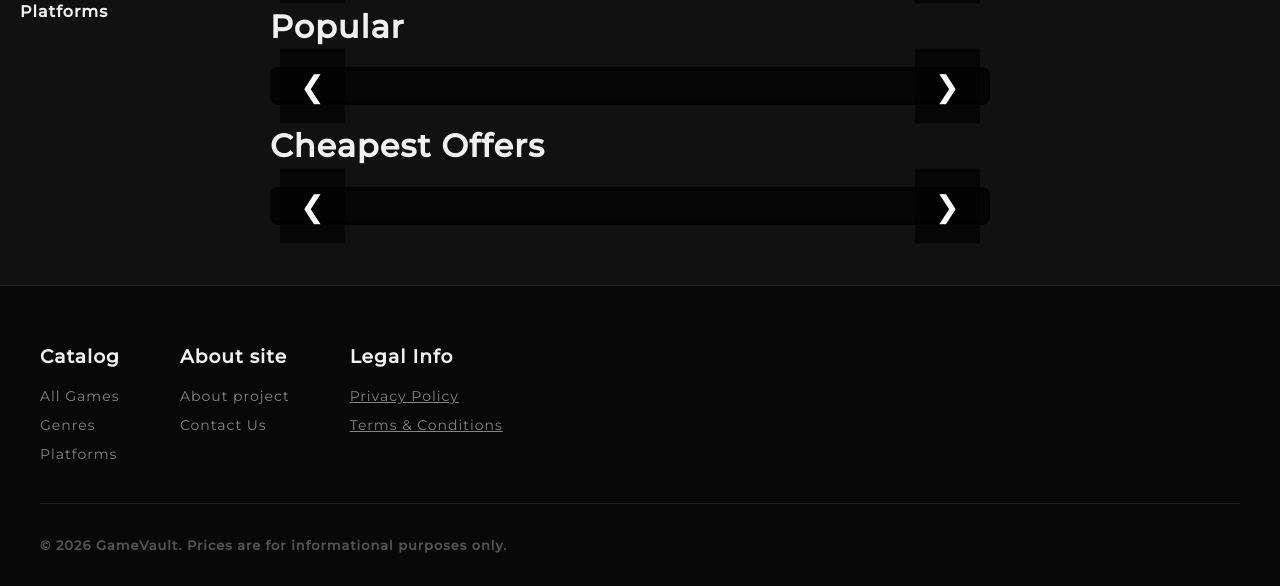
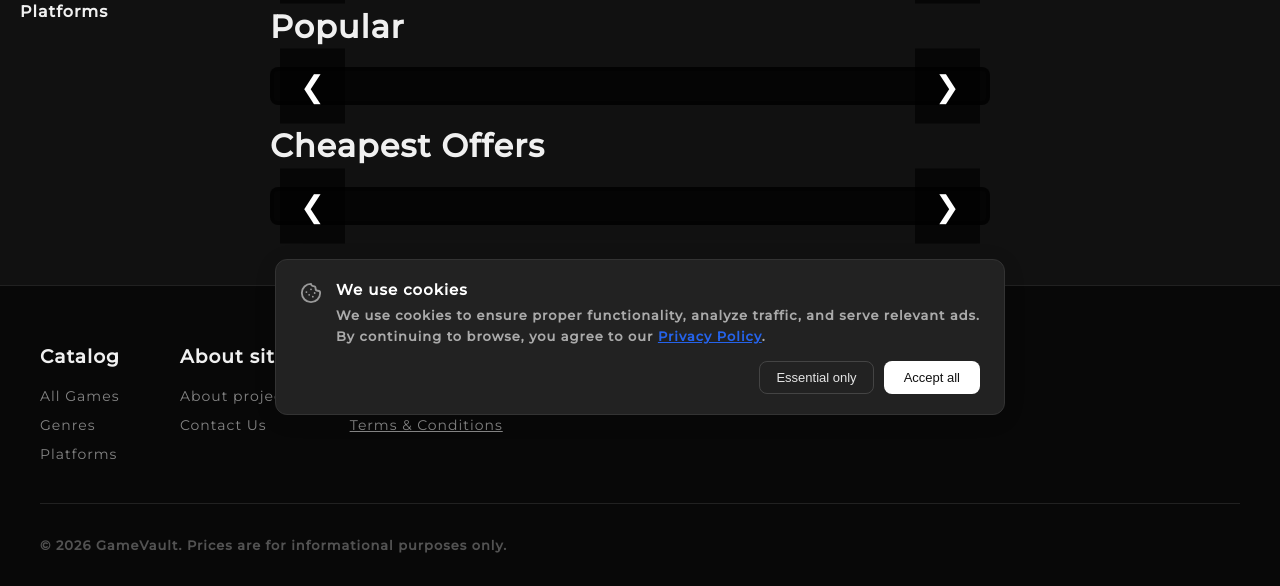
Before and after one commit to C001tea/Games_site, a Django app: page / in a window 1280 px wide. Shown: the part 369-955 px from the top of the page. Run offline with Django 5.2, Linux system fonts and the light colour scheme; data that the repository does not hold is empty.

Commit message:
added cookie

```diff
--- a/gamescatalog/catalog/templates/catalog/base.html
+++ b/gamescatalog/catalog/templates/catalog/base.html
@@ -157,5 +157,7 @@
     });
 </script>
 
+{% include 'catalog/cookie_banner.html' %}
+
 </body>
 </html>
--- /dev/null
+++ b/gamescatalog/catalog/templates/catalog/cookie_banner.html
@@ -0,0 +1,47 @@
+{% if not request.COOKIES.cookie_consent %}
+<div id="cookie-banner" style="position:fixed; bottom:0; left:0; right:0; z-index:9999; padding:16px; display:flex; justify-content:center;">
+  <div style="max-width:680px; width:100%; background:#222222; border:1px solid #333333; border-radius:12px; padding:20px 24px; display:flex; flex-direction:column; gap:14px; box-shadow:0 4px 24px rgba(0,0,0,0.08);">
+
+      <div style="display:flex; gap:14px; align-items:flex-start;">
+      <div style="display:flex; align-items:center; justify-content:center; padding-top:2px;">
+        <svg width="22" height="22" viewBox="0 0 24 24" fill="none" stroke="#999999" stroke-width="2" stroke-linecap="round" stroke-linejoin="round">
+          <path d="M12 2a10 10 0 1 0 10 10c0-1.5-1-2.5-2.5-2.5a2.5 2.5 0 0 1-2.5-2.5c0-1.5-1-2.5-2.5-2.5A2.5 2.5 0 0 1 12 2z"/>
+          <path d="M12 8h.01M16 12h.01M10 14h.01M14 16h.01M7 11h.01"/>
+        </svg>
+      </div>
+
+      <div style="flex: 1;">
+        <p style="margin:0 0 6px; font-size:15px; font-weight:600; color:#ffffff;">We use cookies</p>
+        <p style="margin:0; font-size:13px; color:#aaaaaa; line-height:1.6;">
+          We use cookies to ensure proper functionality, analyze traffic, and serve relevant ads.
+          By continuing to browse, you agree to our
+          <a href="{% url 'privacy' %}" style="color:#2563eb;">Privacy Policy</a>.
+        </p>
+      </div>
+    </div>
+
+    <div style="display:flex; gap:10px; justify-content:flex-end;">
+      <button onclick="setCookieConsent('minimal')" style="padding:8px 16px; font-size:13px;
+      border-radius:8px; cursor:pointer; background:transparent; border:1px solid #444444; color:#e5e5e5;"
+      onmouseover="this.style.background='#383838'"
+      onmouseout="this.style.background='#2d2d2d'">
+          Essential only
+      </button>
+      <button onclick="setCookieConsent('all')" style="padding:8px 20px; font-size:13px;
+      border-radius:8px; cursor:pointer; background:#ffffff; border:none; color:#111111; font-weight:500;"
+      onmouseover="this.style.background='#f3f4f6'"
+      onmouseout="this.style.background='#ffffff'">
+          Accept all
+      </button>
+    </div>
+  </div>
+</div>
+</div>
+
+<script>
+function setCookieConsent(level) {
+  document.cookie = "cookie_consent=" + level + "; max-age=" + (365*24*60*60) + "; path=/; SameSite=Lax";
+  document.getElementById('cookie-banner').style.display = 'none';
+}
+</script>
+{% endif %}
```
